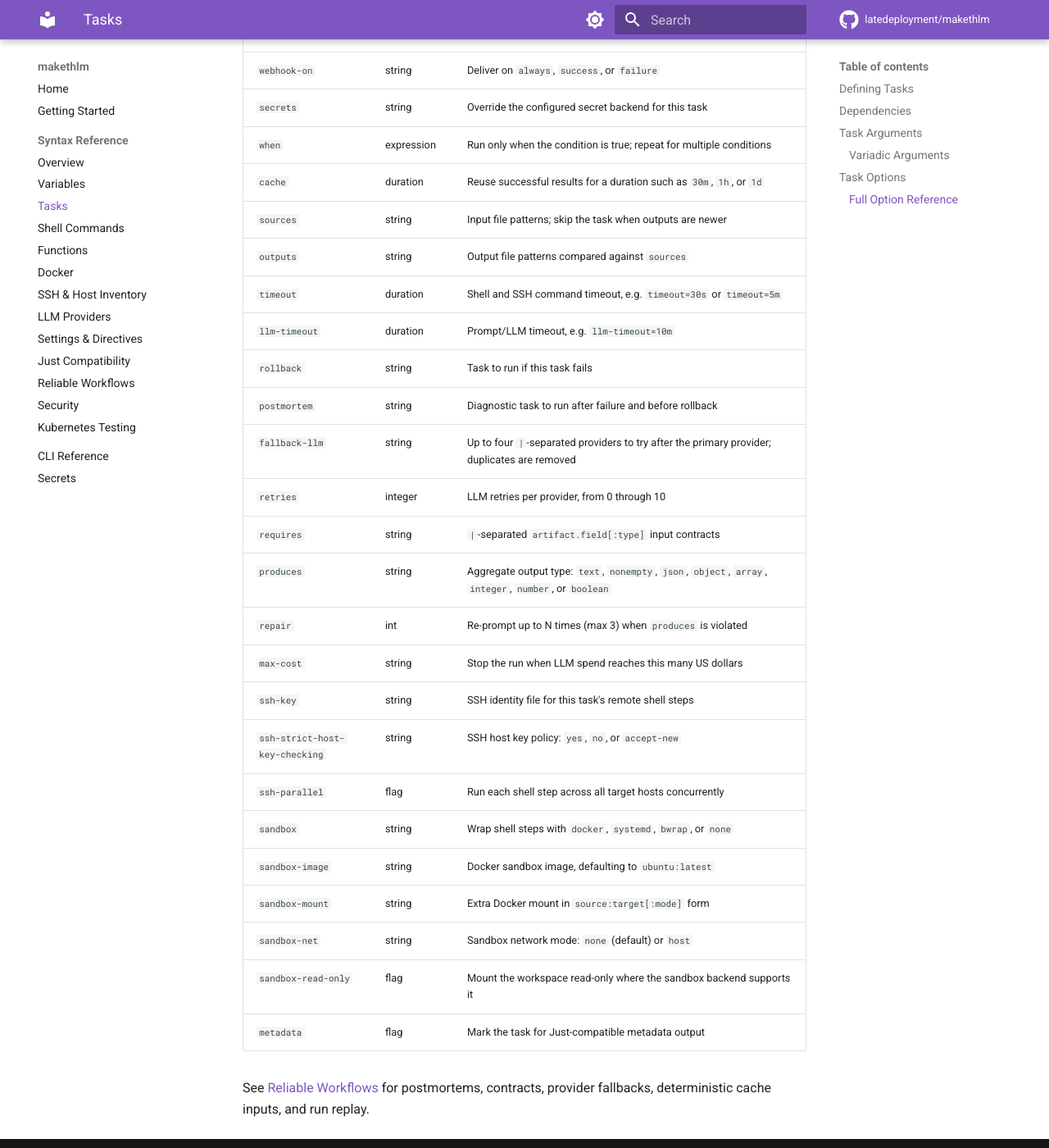
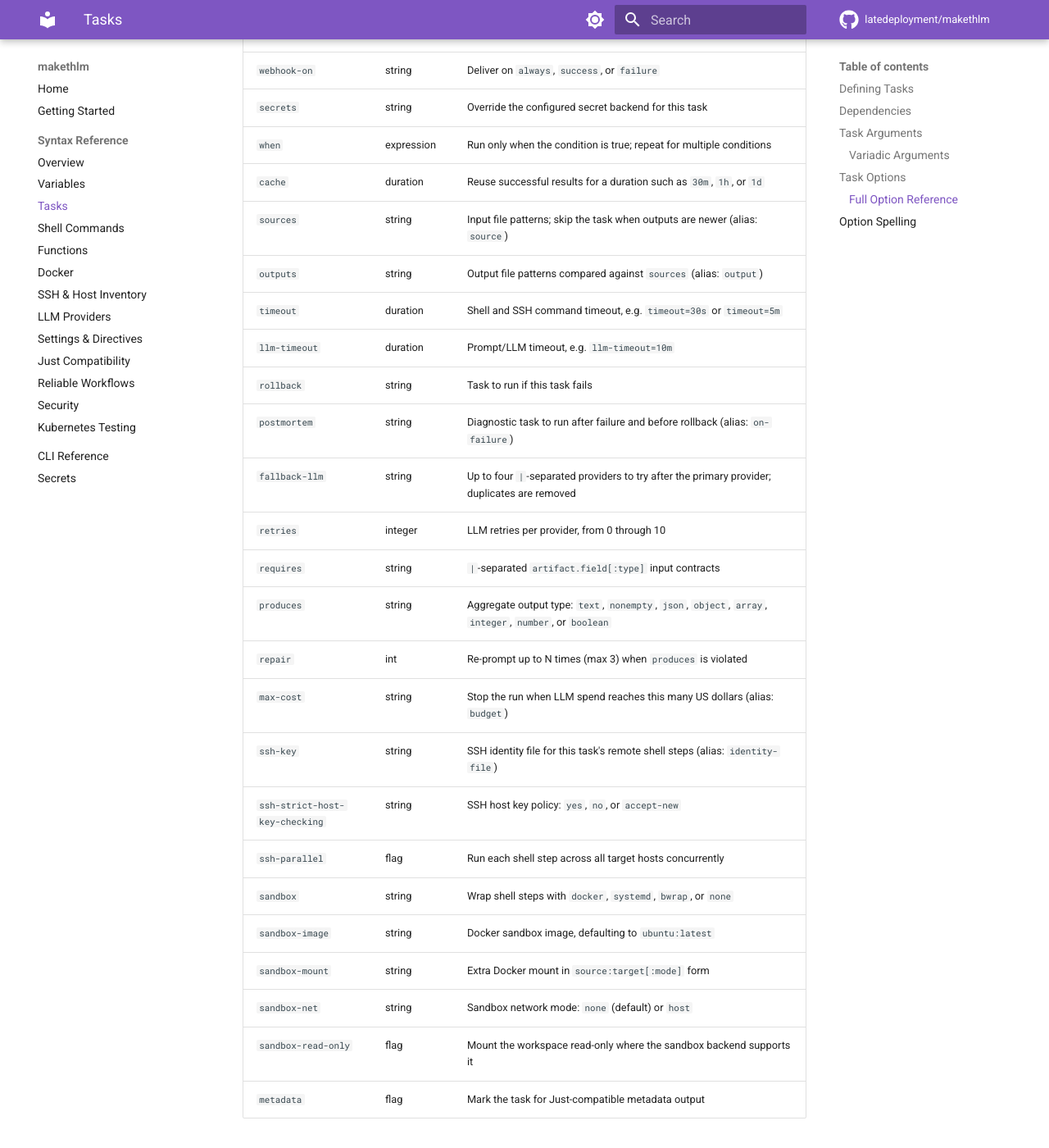
Before and after one commit to latedeployment/makethlm, an MkDocs documentation site: the page built from docs/tasks.md, in a window 1280 px wide and 1400 px high, scrolled down 3927 px. Shown: the whole window at 82% size. Built offline with MkDocs 1.6.1 and Material for MkDocs 9.7.7, drawn with Linux system fonts in a browser that asks for light colours; comment, search, counter and statistics services are not loaded; some of the changed text lies outside the part shown.

Commit message:
Document every option alias, and make max-tokens spelling consistent
Re-audited the whole surface against the parser: 42 CLI flags, 57 task options,
39 functions, 8 contract types, and 22 set directives are now all documented.

The remaining gaps were aliases that worked but were never written down —
`source`, `output`, `budget`, `identity-file`, `on-failure`, and the
`set secrets-allow-llm` directive. Each canonical row now names its alias, and
docs/tasks.md gains an Option Spelling section stating the hyphen/underscore
rule outright.

Writing that rule down exposed the one option that broke it: `max-tokens` was
rejected, while `max_tokens` worked and every other multi-word option accepted
either. The parser now accepts both, with tests covering the spelling promise
and each documented alias.

Co-Authored-By: Claude Opus 5 <noreply@anthropic.com>

````diff
--- a/docs/tasks.md
+++ b/docs/tasks.md
@@ -149,19 +149,19 @@ task deploy(target) [llm=openai, on=web, model=gpt-4]: build test:
 | `secrets` | string | Override the configured secret backend for this task |
 | `when` | expression | Run only when the condition is true; repeat for multiple conditions |
 | `cache` | duration | Reuse successful results for a duration such as `30m`, `1h`, or `1d` |
-| `sources` | string | Input file patterns; skip the task when outputs are newer |
-| `outputs` | string | Output file patterns compared against `sources` |
+| `sources` | string | Input file patterns; skip the task when outputs are newer (alias: `source`) |
+| `outputs` | string | Output file patterns compared against `sources` (alias: `output`) |
 | `timeout` | duration | Shell and SSH command timeout, e.g. `timeout=30s` or `timeout=5m` |
 | `llm-timeout` | duration | Prompt/LLM timeout, e.g. `llm-timeout=10m` |
 | `rollback` | string | Task to run if this task fails |
-| `postmortem` | string | Diagnostic task to run after failure and before rollback |
+| `postmortem` | string | Diagnostic task to run after failure and before rollback (alias: `on-failure`) |
 | `fallback-llm` | string | Up to four `|`-separated providers to try after the primary provider; duplicates are removed |
 | `retries` | integer | LLM retries per provider, from 0 through 10 |
 | `requires` | string | `|`-separated `artifact.field[:type]` input contracts |
 | `produces` | string | Aggregate output type: `text`, `nonempty`, `json`, `object`, `array`, `integer`, `number`, or `boolean` |
 | `repair` | int | Re-prompt up to N times (max 3) when `produces` is violated |
-| `max-cost` | string | Stop the run when LLM spend reaches this many US dollars |
-| `ssh-key` | string | SSH identity file for this task's remote shell steps |
+| `max-cost` | string | Stop the run when LLM spend reaches this many US dollars (alias: `budget`) |
+| `ssh-key` | string | SSH identity file for this task's remote shell steps (alias: `identity-file`) |
 | `ssh-strict-host-key-checking` | string | SSH host key policy: `yes`, `no`, or `accept-new` |
 | `ssh-parallel` | flag | Run each shell step across all target hosts concurrently |
 | `sandbox` | string | Wrap shell steps with `docker`, `systemd`, `bwrap`, or `none` |
@@ -173,3 +173,22 @@ task deploy(target) [llm=openai, on=web, model=gpt-4]: build test:
 
 See [Reliable Workflows](reliability.md) for postmortems, contracts, provider
 fallbacks, deterministic cache inputs, and run replay.
+
+## Option Spelling
+
+Every option name may be written with hyphens or underscores — `no-exit-message`
+and `no_exit_message` are the same option. A few also have a second name, for
+when it reads better in context:
+
+| Canonical | Alias |
+|-----------|-------|
+| `sources` | `source` |
+| `outputs` | `output` |
+| `postmortem` | `on-failure` |
+| `max-cost` | `budget` |
+| `ssh-key` | `identity-file` |
+
+```make
+task deploy [budget="2.50", on-failure=diagnose, identity-file="~/.ssh/deploy"]:
+    !./scripts/deploy
+```
````
Also changed, not shown: CHANGELOG.md (+3 -0 lines), docs/settings.md (+1 -1 lines), 2 other files.
